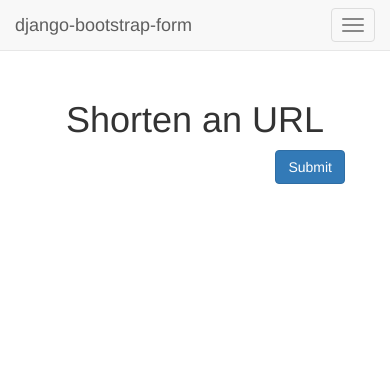
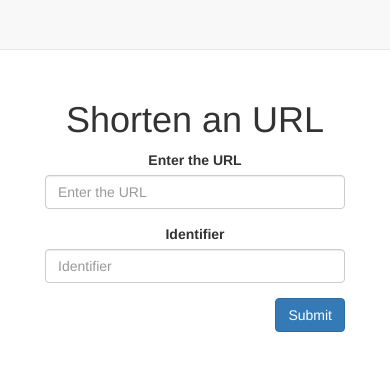
Before and after one commit to soufDev/url_shortcut_django, a Django app: a page that uses url_shortcut/templates/url_shortcut/base.html in a window 390 px wide. Shown: the top 371 px of the page. Run offline with Django 3.2, Linux system fonts and the light colour scheme; some libraries are stand-ins or nearby versions.

Commit message:
Generic Vues

```diff
--- a/url_shortcut/forms.py
+++ b/url_shortcut/forms.py
@@ -2,7 +2,7 @@ from django import forms
 from .models import MiniURL
 
 
-class URlForm(forms.Form):
+class URlForm(forms.ModelForm):
 
     class Meta:
         model = MiniURL
--- a/url_shortcut/templates/url_shortcut/add_url.html
+++ b/url_shortcut/templates/url_shortcut/add_url.html
@@ -11,7 +11,7 @@
         <p>The URl has been shortened and saved</p>
     {% endif %}
 
-    <form action="." method="post" enctype="application/x-www-form-urlencoded" class="col-lg-4 col-lg-offset-4 col-ms-4 col-ms-offset-4 col-xs-12 col-md-4 col-md-offset-4">
+    <form action="" method="post" enctype="application/x-www-form-urlencoded" class="col-lg-4 col-lg-offset-4 col-ms-4 col-ms-offset-4 col-xs-12 col-md-4 col-md-offset-4">
         {% csrf_token %}
         {% bootstrap_form form layout='inline' %}
         <input type="submit" class="btn btn-primary pull-right">
--- a/url_shortcut/templates/url_shortcut/base.html
+++ b/url_shortcut/templates/url_shortcut/base.html
@@ -26,24 +26,7 @@
 
 <nav class="navbar navbar-default navbar-fixed-top" role="navigation">
   <!-- Brand and toggle get grouped for better mobile display -->
-  <div class="navbar-header">
-    <button type="button" class="navbar-toggle" data-toggle="collapse" data-target="#bs-example-navbar-collapse-1">
-      <span class="sr-only">Toggle navigation</span>
-      <span class="icon-bar"></span>
-      <span class="icon-bar"></span>
-      <span class="icon-bar"></span>
-    </button>
-    <a class="navbar-brand" href="/">django-bootstrap-form</a>
-  </div>
 
-  <!-- Collect the nav links, forms, and other content for toggling -->
-  <div class="collapse navbar-collapse" id="bs-example-navbar-collapse-1">
-    <ul class="nav navbar-nav">
-      <li><a href="#">Basic Form</a></li>
-      <li><a href="#">Horizontal Form</a></li>
-    </ul>
-
-  </div><!-- /.navbar-collapse -->
 </nav>
 
 <div class="container">
--- a/url_shortcut/urls.py
+++ b/url_shortcut/urls.py
@@ -3,6 +3,8 @@ from . import views
 
 urlpatterns = [
     url(r'^$', views.view_all, name='all_urls'),
-    url(r'^add/url/$', views.view_add_url, name='add_url'),
+    url(r'^add/url/$', views.URLCreate.as_view(), name='add_url'),
+    url(r'^edit/(?P<code>\w{6})$', views.URLUpdate.as_view(), name='update_url'),
+    url(r'^delete/(?P<code>\w{6})$', views.URLDelete.as_view(), name='delete_url'),
     url(r'^(?P<code>\w{6})/$', views.redirection, name='redirection_url'),
 ]
--- a/url_shortcut/views.py
+++ b/url_shortcut/views.py
@@ -1,20 +1,19 @@
+from django.contrib import messages
+from django.http.response import HttpResponseRedirect
 from django.shortcuts import render, redirect, get_object_or_404
 from datetime import datetime
 from django.http import HttpResponse, Http404
+from django.views.generic.edit import DeleteView
 
 from url_shortcut.models import MiniURL
 from .forms import URlForm
 
 import random
 import string
+
+from django.views.generic import CreateView, UpdateView
+from django.core.urlresolvers import reverse_lazy
 # Create your views here.
-
-
-# function to generate the code for the URL
-def generate(char_number):
-    chars = string.ascii_letters + string.digits
-    url_code = [random.choice(chars) for _ in range(char_number)]
-    return ''.join(url_code)
 
 
 # show all the urls sorted by the access number
@@ -39,14 +38,14 @@ def view_home(request):
 
 # add new shortcut url
 def view_add_url(request):
-    form = URlForm(request.POST)
     if request.method == "POST":
         form = URlForm(request.POST)
         if form.is_valid():
             form.save()
             return redirect(view_all)
-        else:
-            form = URlForm()
+    else:
+        form = URlForm()
+
     return render(
         request,
         'url_shortcut/add_url.html',
@@ -63,3 +62,38 @@ def redirection(request, code):
     mini.save()
 
     return redirect(mini.default_url, permanent=True)
+
+
+class URLCreate(CreateView):
+    model = MiniURL
+    template_name = 'url_shortcut/add_url.html'
+    form_class = URlForm
+    success_url = reverse_lazy('all_urls')
+
+
+class URLUpdate(UpdateView):
+    model = MiniURL
+    template_name = 'url_shortcut/add_url.html'
+    form_class = URlForm
+    success_url = reverse_lazy('add_url')
+
+    def get_object(self, queryset=None):
+        code = self.kwargs.get('code', None)
+        return get_object_or_404(MiniURL, url_code=code)
+
+    def form_valid(self, form):
+        self.object = form.save()
+        # send a message to the user
+        messages.success(self.request, "Your Profil has been updated with success")
+        return HttpResponseRedirect(self.get_success_url())
+
+
+class URLDelete(DeleteView):
+    model = MiniURL
+    context_object_name = 'url_shortcut'
+    template_name = 'url_shortcut/delete.html'
+    success_url = reverse_lazy('all_urls')
+
+    def get_object(self, queryset=None):
+        code = self.kwargs.get('code', None)
+        return get_object_or_404(MiniURL, url_code=code)
```
Also changed, not shown: url_shortcut/templates/url_shortcut/delete.html (added, +19 -0 lines), url_shortcut/templates/url_shortcut/urls.html (+13 -1 lines), db.sqlite3, url_shortcut/migrations/0004_auto_20170118_1125.py (added).
